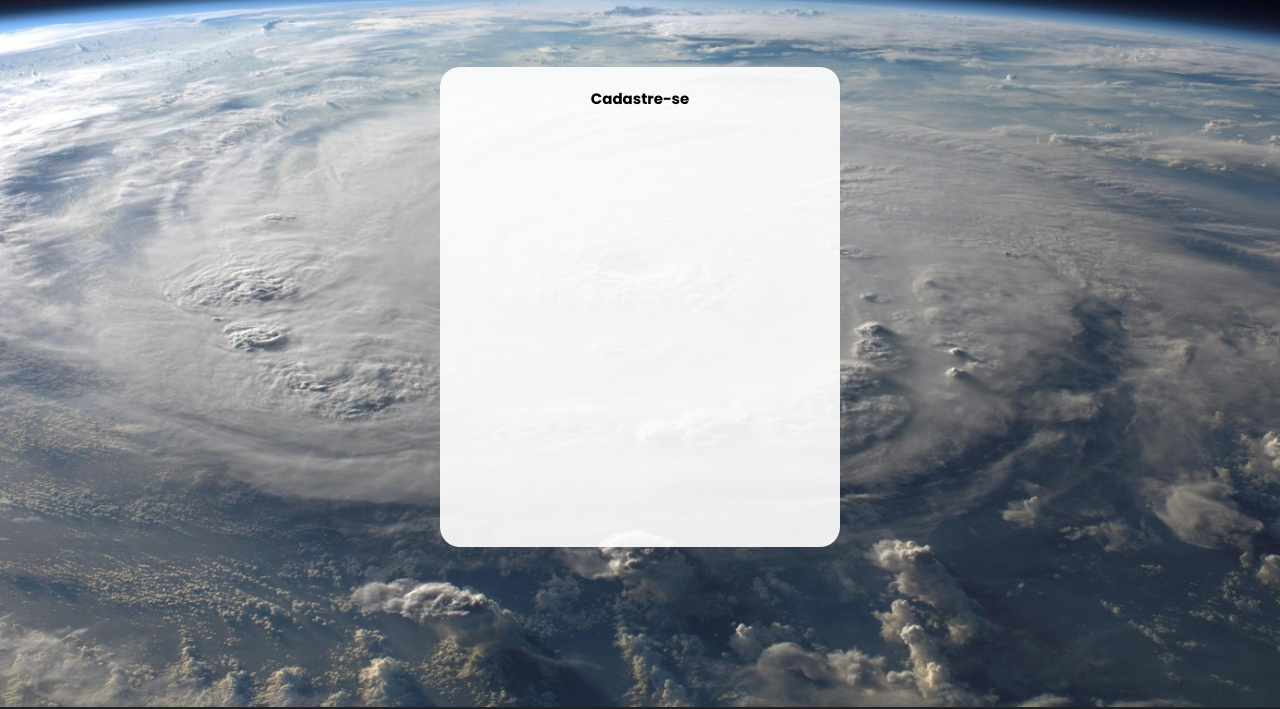
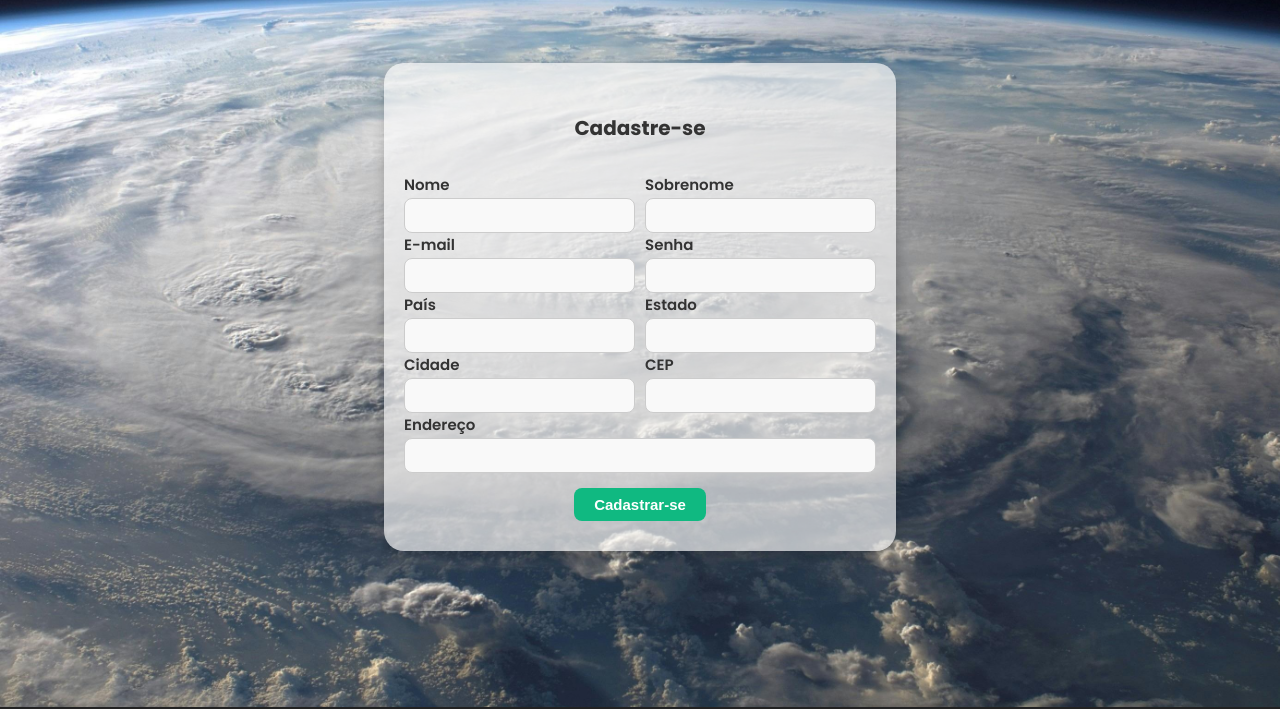
Before and after one commit to ingrydshirlley/HelpMap_Web, a plain HTML site: page pages/cadastro.html in a window 1280 px wide. Shown: the part 93-802 px from the top of the page. Drawn offline with Linux system fonts and the light colour scheme.

Commit message:
cadastre-se

```diff
--- a/pages/cadastro.html
+++ b/pages/cadastro.html
@@ -1,5 +1,6 @@
 <!DOCTYPE html>
 <html lang="PT-BR">
+
 <head>
   <meta charset="UTF-8" />
   <meta http-equiv="X-UA-Compatible" content="IE=edge" />
@@ -8,10 +9,7 @@
   <title>Help Map</title>
 
   <!-- Font Awesome CDN -->
-    <link
-      rel="stylesheet"
-      href="https://cdnjs.cloudflare.com/ajax/libs/font-awesome/6.5.0/css/all.min.css"
-    />
+  <link rel="stylesheet" href="https://cdnjs.cloudflare.com/ajax/libs/font-awesome/6.5.0/css/all.min.css" />
 
   <!-- ESTILOS -->
   <link rel="stylesheet" href="/style/reset.css" />
@@ -19,13 +17,10 @@
   <link rel="stylesheet" href="/style/header.css" />
   <link rel="stylesheet" href="/style/footer.css" />
 </head>
+
 <body>
   <header>
-      <img
-        src="/imgs/logos/white-logo.png"
-        alt="main-logo"
-        id="help-map-logo"
-      />
+    <img src="/imgs/logos/white-logo.png" alt="main-logo" id="help-map-logo" />
     <nav>
       <ul id="menu">
         <li><a href="/pages/index.html">Home</a></li>
@@ -41,36 +36,74 @@
     <section class="form-cadastro">
       <h1>Cadastre-se</h1>
 
-        <form>
+      <div class="input-row">
+        <div class="input-item">
+          <label for="nome">Nome</label>
+          <input type="text" id="nome" name="nome" required />
+        </div>
+        <div class="input-item">
+          <label for="sobrenome">Sobrenome</label>
+          <input type="text" id="sobrenome" name="sobrenome" required />
+        </div>
+      </div>
 
-        </form>
+      <div class="input-row">
+        <div class="input-item">
+          <label for="email">E-mail</label>
+          <input type="email" id="email" name="email" required />
+        </div>
+        <div class="input-item">
+          <label for="senha">Senha</label>
+          <input type="password" id="senha" name="senha" required />
+        </div>
+      </div>
+
+      <div class="input-row">
+        <div class="input-item">
+          <label for="pais">País</label>
+          <input type="text" id="pais" name="pais" required />
+        </div>
+        <div class="input-item">
+          <label for="estado">Estado</label>
+          <input type="text" id="estado" name="estado" required />
+        </div>
+      </div>
+
+      <div class="input-row">
+        <div class="input-item">
+          <label for="cidade">Cidade</label>
+          <input type="text" id="cidade" name="cidade" required />
+        </div>
+        <div class="input-item">
+          <label for="cep">CEP</label>
+          <input type="text" id="cep" name="cep" required />
+        </div>
+      </div>
+
+      <div class="input-item full">
+        <label for="endereco">Endereço</label>
+        <input type="text" id="endereco" name="endereco" required />
+      </div>
+
+      <button type="submit" class="btn-cadastrar">Cadastrar-se</button>
+
+
 
     </section>
   </main>
 
 
-    <footer id="footer">
-      <img
-        src="/imgs/logos/icon-logo-dark.png"
-        alt="icon-logo"
-        id="help-map-icon-logo"
-      />
-      <p>@Copywrite</p>
+  <footer>
+    <img src="/imgs/logos/white-logo.png" alt="Ícone Help Map" id="help-map-icon-logo" />
+    <p>&copy; Help Map</p>
     <div class="social-medias">
-        <a href="https://www.instagram.com/sua-pagina" target="_blank">
-          <i class="fab fa-instagram"></i>
-        </a>
-
-        <a href="https://www.linkedin.com/in/seu-perfil" target="_blank">
-          <i class="fab fa-linkedin"></i>
-        </a>
-
-        <a href="https://www.youtube.com/seu-canal" target="_blank">
-          <i class="fab fa-youtube"></i>
-        </a>
+      <a href="https://www.instagram.com/sua-pagina" target="_blank"><i class="fab fa-instagram"></i></a>
+      <a href="https://www.linkedin.com/in/seu-perfil" target="_blank"><i class="fab fa-linkedin"></i></a>
+      <a href="https://www.youtube.com/seu-canal" target="_blank"><i class="fab fa-youtube"></i></a>
     </div>
   </footer>
 
   <script src="/script/script.js"></script>
 </body>
+
 </html>
--- a/style/cadastro.css
+++ b/style/cadastro.css
@@ -1,8 +1,8 @@
 /* MAIN BANNER */
-.main-banner.cadastro{
+.main-banner.cadastro {
     width: 100%;
     height: 80rem;
-    background: url(/imgs/banner/banner-login-cadastro.jpg) center center  no-repeat;
+    background: url(/imgs/banner/banner-login-cadastro.jpg) center center no-repeat;
     background-size: cover;
     display: flex;
     flex-direction: column;
@@ -10,28 +10,118 @@
     justify-content: center;
 }
 
+.input-item.full {
+    width: 100% !important;
+}
+
 
 /* FORM CADASTRO */
-
-.main-banner.cadastro .form-cadastro{
-    width:400px;
-    height: 480px;
-    background-color: var(--bg);
+.main-banner.cadastro .form-cadastro {
+    width: 100%;
+    max-width: 40%;
+    background-color: rgba(255, 255, 255, 0.649);
     border-radius: 20px;
+    padding: 3rem 2rem;
     display: flex;
     flex-direction: column;
     align-items: center;
+    box-shadow: 0 4px 12px rgba(0, 0, 0, 0.2);
 }
 
-.main-banner.cadastro .form-cadastro h1{
-    margin: 2rem 0 5rem 0;
-
+.main-banner.cadastro .form-cadastro h1 {
+    margin: 2rem 0 3rem 0;
+    font-size: 2rem;
+    color: #333;
+    text-align: center;
 }
 
-.main-banner.cadastro .form-cadastro form{
+.main-banner.cadastro .form-cadastro form {
     display: flex;
     flex-direction: column;
     align-items: center;
-    width: 90%;
+    width: 100%;
+}
 
+.main-banner.cadastro .form-cadastro .input-item {
+    display: flex;
+    flex-direction: column;
+    width: 80%;
 }
+
+.main-banner.cadastro .form-cadastro label {
+    font-size: 1.5rem;
+    font-weight: 600;
+    margin-bottom: 0.2rem;
+    color: #333;
+}
+
+.main-banner.cadastro .form-cadastro input {
+    padding: 0.8rem 1rem;
+    border: 1px solid #ccc;
+    border-radius: 8px;
+    font-size: 1.5rem;
+    background-color: #f9f9f9;
+    transition: border 0.2s ease;
+}
+
+.main-banner.cadastro .form-cadastro input:focus {
+    border-color: #ffb703;
+    outline: none;
+}
+
+.btn-cadastrar {
+    background-color: #10b981;
+    color: white;
+    font-size: 1.5rem;
+    font-weight: bold;
+    border: none;
+    border-radius: 8px;
+    padding: 0.8rem 2rem;
+    cursor: pointer;
+    transition: background 0.3s ease;
+    margin-top: 1.5rem;
+    text-align: center;
+    text-decoration: none;
+}
+
+.btn-cadastrar:hover {
+    background-color: #ffb703;
+}
+
+.input-row {
+    display: flex;
+    justify-content: space-between;
+    gap: 1rem;
+    width: 100%;
+}
+
+.input-row .input-item {
+    flex: 1;
+    min-width: 0;
+}
+
+.input-item.full {
+    width: 100%;
+}
+
+
+/* RESPONSIVO */
+@media (max-width: 768px) {
+    .main-banner.cadastro .form-cadastro {
+        padding: 2rem;
+        width: 90%;
+    }
+
+    .main-banner.cadastro .form-cadastro form .input-item {
+        width: 100%;
+    }
+
+     .input-row {
+        flex-direction: column;
+        gap: 1rem;
+    }
+
+    .main-banner.cadastro .form-cadastro h1 {
+        font-size: 2rem;
+    }
+}
--- a/style/login.css
+++ b/style/login.css
@@ -14,7 +14,7 @@
 .main-banner.login .form-login {
     width: 100%;
     max-width: 400px;
-    background-color: rgba(255, 255, 255, 0.95);
+    background-color: rgba(255, 255, 255, 0.649);
     border-radius: 20px;
     padding: 3rem;
     display: flex;
```
Lines whose indentation alone changed are shown as unchanged.
